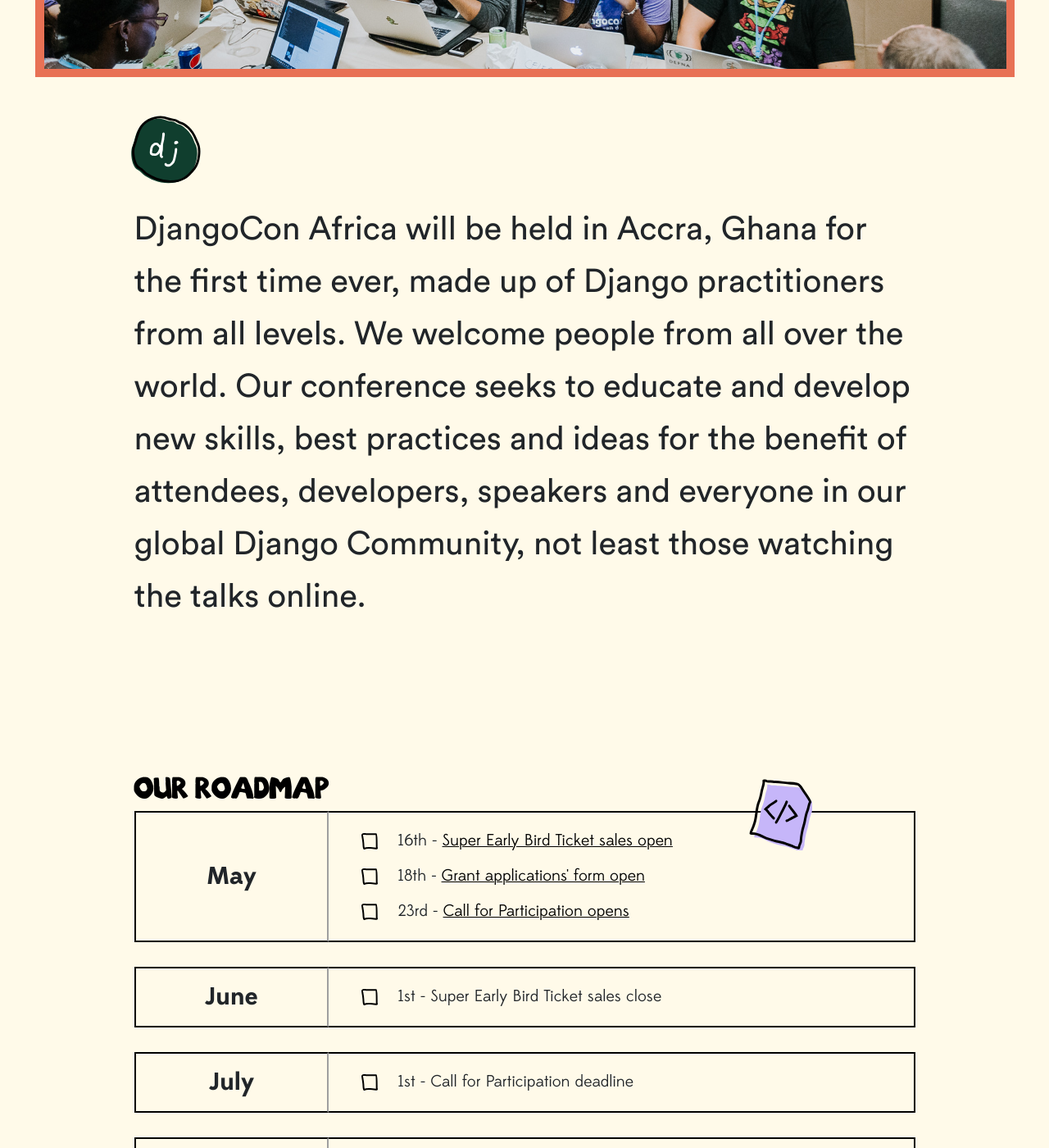
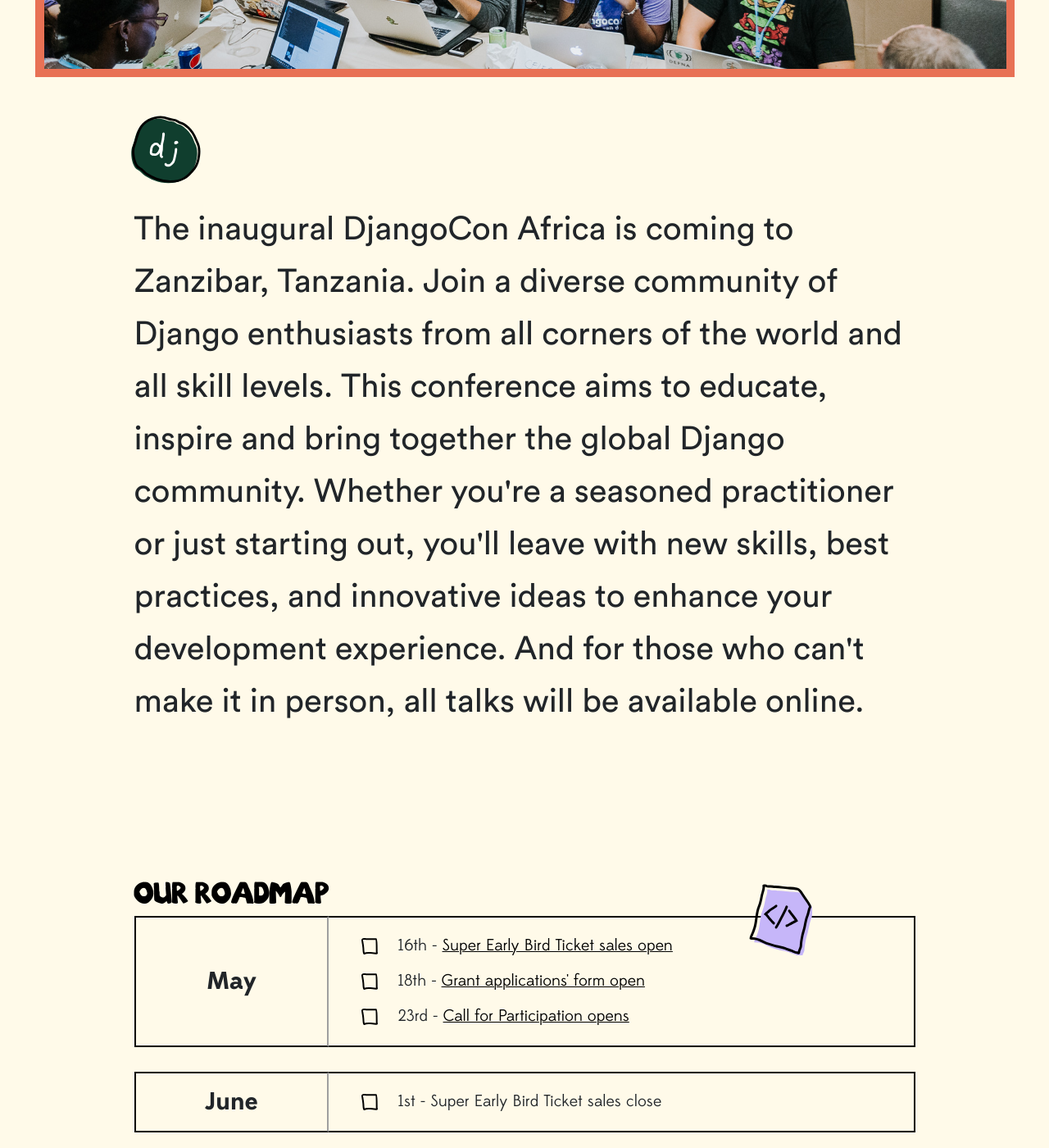
Before and after one commit to djangocon/2023.djangocon.africa, a Jekyll site: the page built from index.md, in a window 1280 px wide and 1400 px high, scrolled down 1187 px. Shown: the whole window at 82% size. Built offline with Jekyll 4.4.1, drawn with Linux system fonts in a browser that asks for light colours.

Commit message:
cleaned up home page. Fixed country and copy

```diff
--- a/_layouts/home.html
+++ b/_layouts/home.html
@@ -22,11 +22,7 @@
       <div>
         <img class="django" src="/static/img/site/django.svg" alt="" />
         <div class="info mini-container">
-          DjangoCon Africa will be held in Accra, Ghana for the first time ever, made up of Django
-          practitioners from all levels. We welcome people from all over the world. Our conference
-          seeks to educate and develop new skills, best practices and ideas for the benefit of
-          attendees, developers, speakers and everyone in our global Django Community, not least
-          those watching the talks online.
+          The inaugural DjangoCon Africa is coming to Zanzibar, Tanzania. Join a diverse community of Django enthusiasts from all corners of the world and all skill levels. This conference aims to educate, inspire and bring together the global Django community. Whether you're a seasoned practitioner or just starting out, you'll leave with new skills, best practices, and innovative ideas to enhance your development experience. And for those who can't make it in person, all talks will be available online.
         </div>
       </div>
     </section>
```
